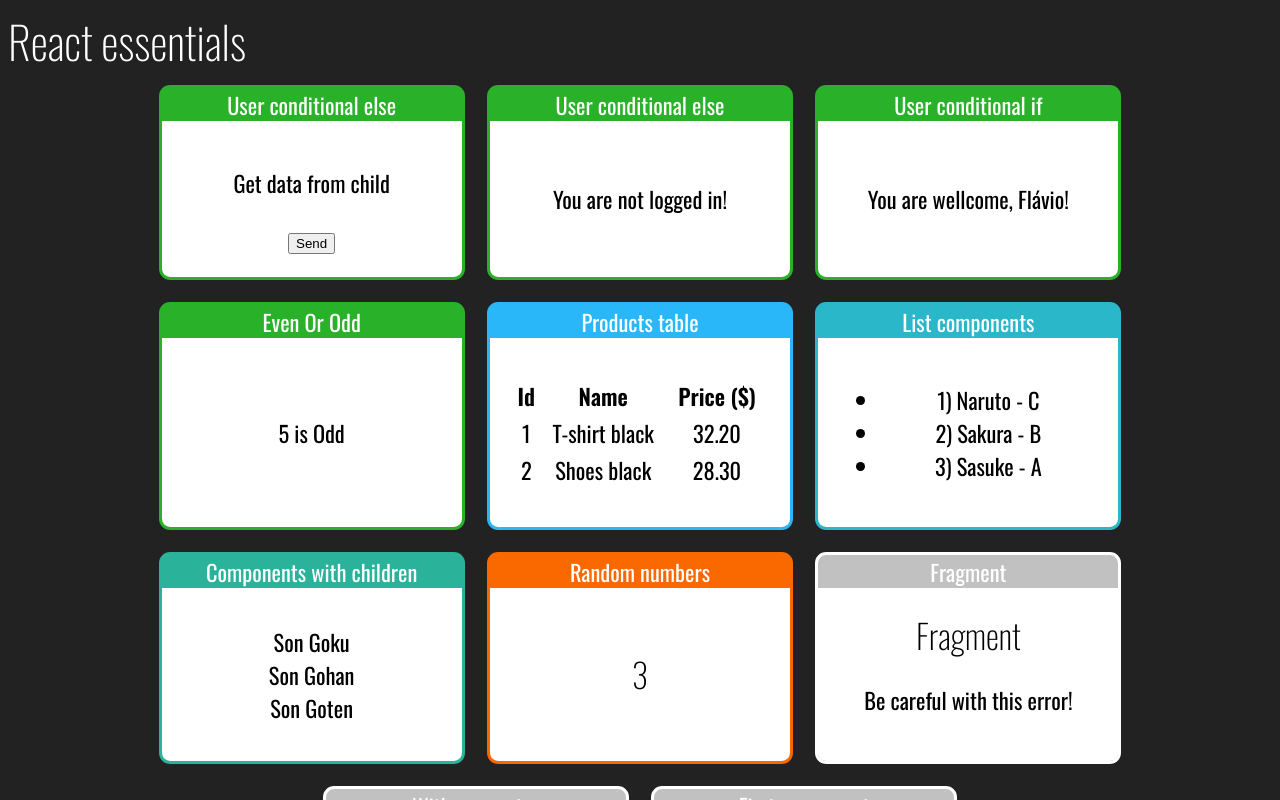
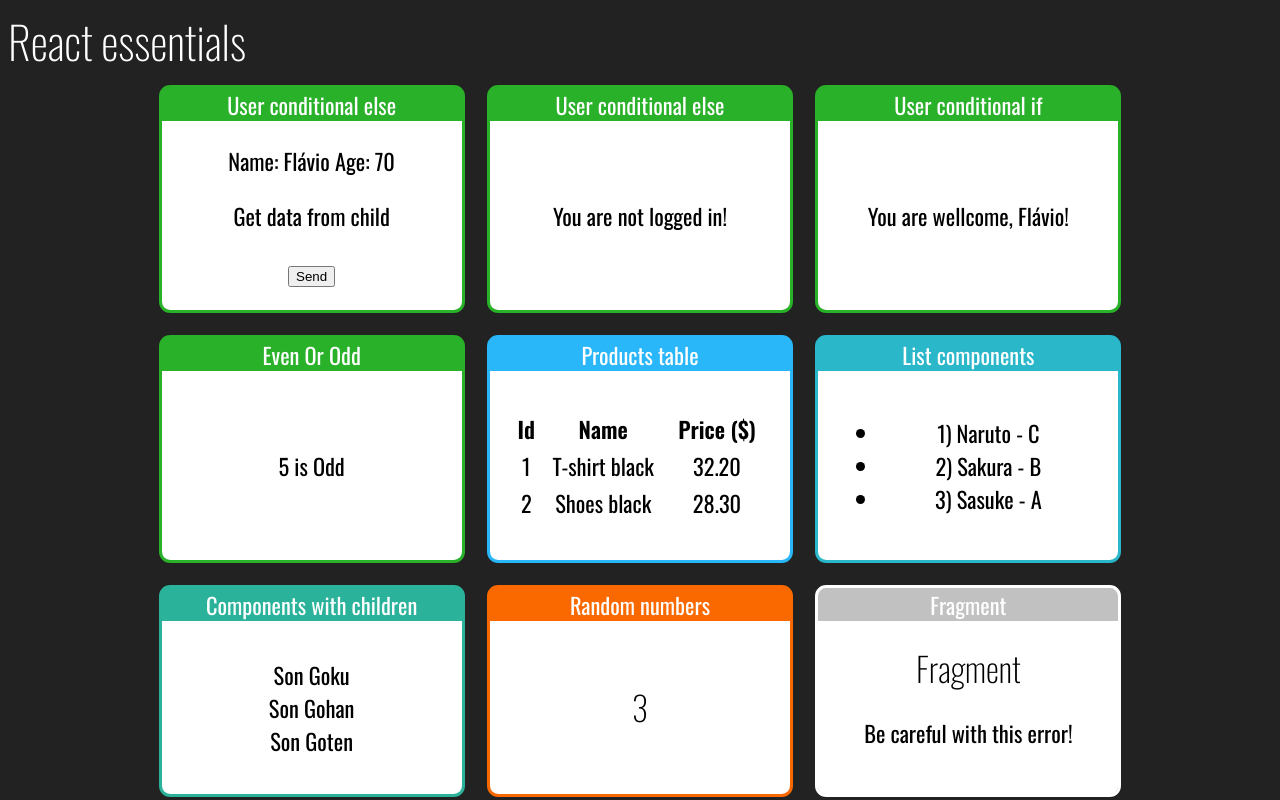
Before and after one commit to FlavioRoberto/fundamentos-react, a React (Create React App) app: page / in a window 1280 px wide. Both pictures are taken after a click on the button "Send". Shown: the top 800 px of the page. Built offline with nearby package versions, Linux system fonts and the light colour scheme.

Commit message:
Feat: Working with state

```diff
--- a/src/components/comunication/ToChild.jsx
+++ b/src/components/comunication/ToChild.jsx
@@ -1,12 +1,23 @@
+import { useState } from 'react';
 import ToFather from './ToFather';
 
 const ToChild = () => {
+  let [person, setPerson] = useState();
+
   const getData = (data) => {
-    console.log(data);
+    setPerson(data);
   };
 
   return (
     <div>
+      <div>
+        {person ? (
+          <div>
+            <span>Name: {person.name} </span>
+            <span>Age: {person.age} </span>
+          </div>
+        ) : null}
+      </div>
       <ToFather title='Get data from child' onGetData={getData} />
     </div>
   );
--- a/src/components/comunication/ToFather.jsx
+++ b/src/components/comunication/ToFather.jsx
@@ -1,8 +1,14 @@
+import { getRandomInt } from '../../services/number.service';
+
 const ToFather = (props) => {
+  const person = {
+    name: 'Flávio',
+    age: getRandomInt(18, 75),
+  };
   return (
     <div>
       <p>{props.title}</p>
-      <button onClick={e => props.onGetData('Hello there')}>Send</button>
+      <button onClick={() => props.onGetData(person)}>Send</button>
     </div>
   );
 };
```
